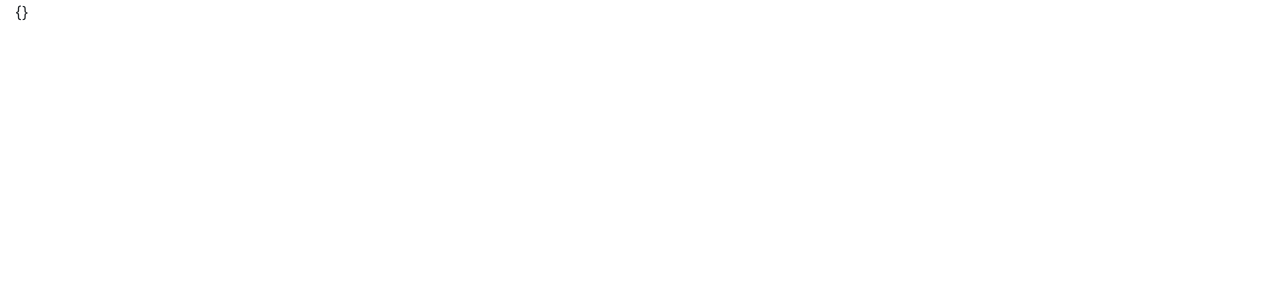
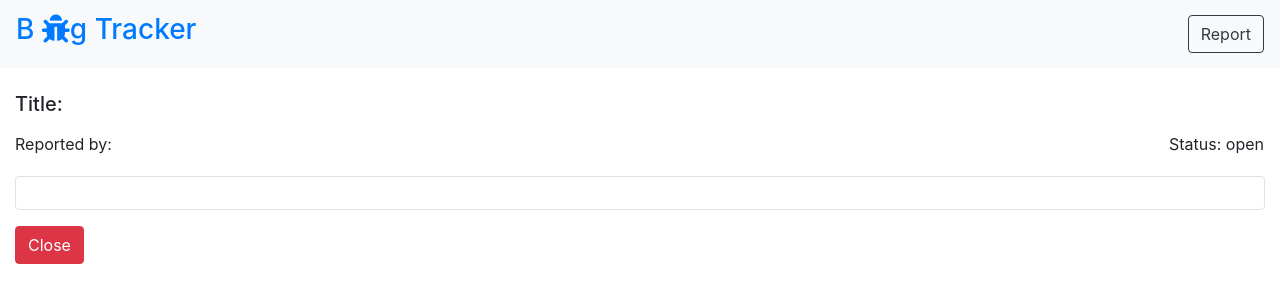
Before and after one commit to ricejl/bug-logger, a Vue app in the folder client/: page /#/bugs/1 in a window 1280 px wide. Shown: the top 302 px of the page. Built offline with nearby package versions, Linux system fonts and the light colour scheme; no server answers.

Commit message:
wire up delete bug fn

```diff
--- a/client/src/views/BugDetails.vue
+++ b/client/src/views/BugDetails.vue
@@ -1,12 +1,37 @@
 <template>
 <body class="container-fluid">
   <header class="row">
-    <div class="col">
-      <!-- navbar -->
+    <div class="col p-0">
+      <nav class="navbar navbar-light bg-light">
+        <a class="navbar-brand" href="#">
+          <router-link :to="{ name: 'home'}">
+            <h3>
+              <!-- prettier-ignore-attribute -->
+              B
+              <i class="fas fa-bug"></i>g Tracker
+            </h3>
+          </router-link>
+        </a>
+        <button
+          type="button"
+          class="btn btn-outline-dark my-2 my-sm-0"
+          data-toggle="modal"
+          data-target="#bugModal"
+        >Report</button>
+      </nav>
     </div>
   </header>
   <main class="row">
-    <div class="col">{{ bug }}</div>
+    <div class="col">
+      <h5 class="pt-4 pb-2">Title: {{ bug.title }}</h5>
+      <p class="pb-1" id="reported-by">Reported by: {{ bug.reportedBy }}</p>
+      <p id="status">Status: {{ formatStatus }}</p>
+      <p class="border rounded p-3">{{ bug.description }}</p>
+      <button class="btn btn-danger" @click="closeBug">Close</button>
+      <!-- TODO add sweetalert to confirm close -->
+      <!-- TODO add edit fn -->
+      <!-- TODO add notes that can be added or removed; must create fxns server side -->
+    </div>
   </main>
 </body>
 </template>
@@ -16,14 +41,38 @@ export default {
   name: "bugDetails",
   mounted() {
     this.$store.dispatch("getBugById", this.$route.params.id);
+    // FIXME status does not automatically update once closed. page must be refreshed.
+  },
+  methods: {
+    closeBug() {
+      this.$store.dispatch("deleteBug", this.$route.params.id);
+    }
   },
   computed: {
     bug() {
       return this.$store.state.activeBug;
+    },
+    formatStatus() {
+      if (this.bug.closed) {
+        this.bug.closed = "closed";
+      } else {
+        this.bug.closed = "open";
+      }
+      return this.bug.closed;
     }
   }
 };
 </script>
 
 <style>
+#reported-by,
+#status {
+  display: inline-flex;
+}
+
+#status {
+  justify-content: right;
+  position: absolute;
+  right: 1em;
+}
 </style>
--- a/client/src/views/Home.vue
+++ b/client/src/views/Home.vue
@@ -86,6 +86,7 @@
           </div>
 
           <button class="btn btn-success" type="submit">Submit</button>
+          <!-- TODO navigate to bugDetails on submit -->
         </form>
       </div>
     </div>
```
